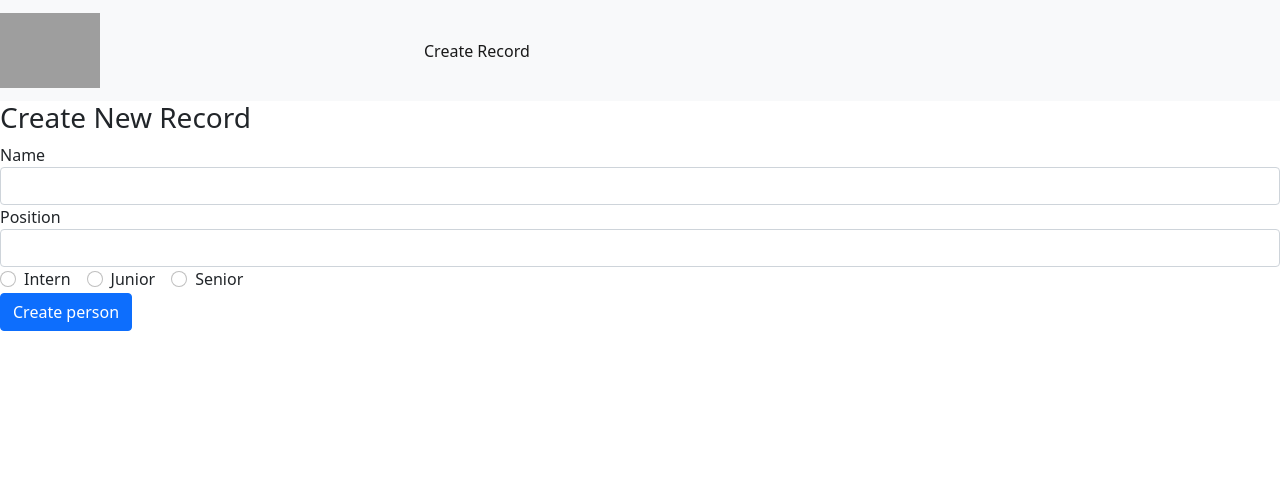
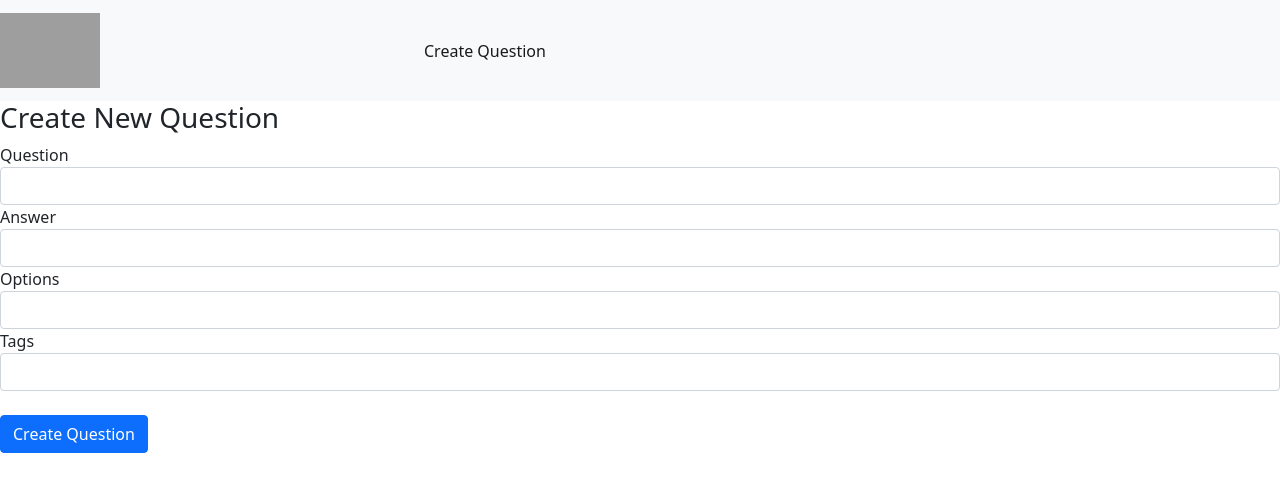
Before and after one commit to triveni692/nyntra-frontend, a React (Create React App) app: page /create in a window 1280 px wide. Shown: the top 492 px of the page. Built offline with nearby package versions, Linux system fonts and the light colour scheme; grey boxes are pictures that could not be loaded.

Commit message:
most changes

```diff
--- a/src/App.js
+++ b/src/App.js
@@ -5,7 +5,7 @@ import { Route, Routes } from "react-router-dom";
 
 // We import all the components we need in our app
 import Navbar from "./components/navbar";
-import RecordList from "./components/recordList";
+import QuestionList from "./components/questionList";
 import Edit from "./components/edit";
 import Create from "./components/create";
 
@@ -14,7 +14,7 @@ const App = () => {
    <div>
      <Navbar />
      <Routes>
-       <Route exact path="/" element={<RecordList />} />
+       <Route exact path="/" element={<QuestionList />} />
        <Route path="/edit/:id" element={<Edit />} />
        <Route path="/create" element={<Create />} />
      </Routes>
--- a/src/components/create.js
+++ b/src/components/create.js
@@ -1,11 +1,14 @@
 import React, { useState } from "react";
 import { useNavigate } from "react-router";
+import { arrayed } from "../utils";
+
 
 export default function Create() {
  const [form, setForm] = useState({
-   name: "",
-   position: "",
-   level: "",
+   question: "",
+   answer: "",
+   options: [],
+   tags: [],
  });
  const navigate = useNavigate();
 
@@ -21,91 +24,78 @@ export default function Create() {
    e.preventDefault();
 
    // When a post request is sent to the create url, we'll add a new record to the database.
-   const newPerson = { ...form };
+   const newQuestion = { ...form };
 
-   await fetch("http://localhost:5000/record/add", {
+   await fetch("http://localhost:5000/question/add", {
      method: "POST",
      headers: {
        "Content-Type": "application/json",
      },
-     body: JSON.stringify(newPerson),
+     body: JSON.stringify(newQuestion),
    })
    .catch(error => {
      window.alert(error);
      return;
    });
 
-   setForm({ name: "", position: "", level: "" });
+   setForm({ question: "", answer: "", options: [], "tags": [] });
    navigate("/");
  }
 
  // This following section will display the form that takes the input from the user.
  return (
    <div>
-     <h3>Create New Record</h3>
+     <h3>Create New Question</h3>
      <form onSubmit={onSubmit}>
        <div className="form-group">
-         <label htmlFor="name">Name</label>
+         <label htmlFor="question">Question</label>
          <input
            type="text"
            className="form-control"
-           id="name"
-           value={form.name}
-           onChange={(e) => updateForm({ name: e.target.value })}
+           id="question"
+           value={form.question}
+           onChange={(e) => updateForm({ question: e.target.value })}
          />
        </div>
        <div className="form-group">
-         <label htmlFor="position">Position</label>
+         <label htmlFor="answer">Answer</label>
          <input
            type="text"
            className="form-control"
-           id="position"
-           value={form.position}
-           onChange={(e) => updateForm({ position: e.target.value })}
+           id="answer"
+           value={form.answer}
+           onChange={(e) => updateForm({ answer: e.target.value })}
          />
        </div>
+
        <div className="form-group">
-         <div className="form-check form-check-inline">
-           <input
-             className="form-check-input"
-             type="radio"
-             name="positionOptions"
-             id="positionIntern"
-             value="Intern"
-             checked={form.level === "Intern"}
-             onChange={(e) => updateForm({ level: e.target.value })}
-           />
-           <label htmlFor="positionIntern" className="form-check-label">Intern</label>
-         </div>
-         <div className="form-check form-check-inline">
-           <input
-             className="form-check-input"
-             type="radio"
-             name="positionOptions"
-             id="positionJunior"
-             value="Junior"
-             checked={form.level === "Junior"}
-             onChange={(e) => updateForm({ level: e.target.value })}
-           />
-           <label htmlFor="positionJunior" className="form-check-label">Junior</label>
-         </div>
-         <div className="form-check form-check-inline">
-           <input
-             className="form-check-input"
-             type="radio"
-             name="positionOptions"
-             id="positionSenior"
-             value="Senior"
-             checked={form.level === "Senior"}
-             onChange={(e) => updateForm({ level: e.target.value })}
-           />
-           <label htmlFor="positionSenior" className="form-check-label">Senior</label>
-         </div>
+         <label htmlFor="options">Options</label>
+         <input
+           type="text"
+           className="form-control"
+           id="options"
+           value={form.options.join(';')}
+           onChange={(e) => updateForm({ options: arrayed(e.target.value) })}
+         />
        </div>
+
+       <div className="form-group">
+         <label htmlFor="tags">Tags</label>
+         <input
+           type="text"
+           className="form-control"
+           id="tags"
+           value={form.tags.join(';')}
+           onChange={(e) => updateForm({ tags: arrayed(e.target.value) })}
+         />
+       </div>
+
+       <br/>
+
        <div className="form-group">
          <input
            type="submit"
-           value="Create person"
+           value="Create Question"
            className="btn btn-primary"
          />
        </div>
--- a/src/components/edit.js
+++ b/src/components/edit.js
@@ -1,12 +1,13 @@
 import React, { useState, useEffect } from "react";
 import { useParams, useNavigate } from "react-router";
+import { arrayed } from "../utils";
 
 export default function Edit() {
  const [form, setForm] = useState({
-   name: "",
-   position: "",
-   level: "",
-   records: [],
+   question: "",
+   answer: "",
+   options: [],
+   tags: [],
  });
  const params = useParams();
  const navigate = useNavigate();
@@ -14,7 +15,7 @@ export default function Edit() {
  useEffect(() => {
    async function fetchData() {
      const id = params.id.toString();
-     const response = await fetch(`http://localhost:5000/record/${params.id.toString()}`);
+     const response = await fetch(`http://localhost:5000/question/${params.id.toString()}`);
 
      if (!response.ok) {
        const message = `An error has occurred: ${response.statusText}`;
@@ -22,14 +23,14 @@ export default function Edit() {
        return;
      }
 
-     const record = await response.json();
-     if (!record) {
-       window.alert(`Record with id ${id} not found`);
+     const question = await response.json();
+     if (!question) {
+       window.alert(`Question with id ${id} not found`);
        navigate("/");
        return;
      }
 
-     setForm(record);
+     setForm(question);
    }
 
    fetchData();
@@ -46,16 +47,17 @@ export default function Edit() {
 
  async function onSubmit(e) {
    e.preventDefault();
-   const editedPerson = {
-     name: form.name,
-     position: form.position,
-     level: form.level,
+   const editedQuestion = {
+     question: form.question,
+     answer: form.answer,
+     options: form.options,
+     tags: form.tags,
    };
 
    // This will send a post request to update the data in the database.
    await fetch(`http://localhost:5000/update/${params.id}`, {
      method: "POST",
-     body: JSON.stringify(editedPerson),
+     body: JSON.stringify(editedQuestion),
      headers: {
        'Content-Type': 'application/json'
      },
@@ -67,72 +69,57 @@ export default function Edit() {
  // This following section will display the form that takes input from the user to update the data.
  return (
    <div>
-     <h3>Update Record</h3>
+     <h3>Update Question</h3>
      <form onSubmit={onSubmit}>
        <div className="form-group">
-         <label htmlFor="name">Name: </label>
+         <label htmlFor="question">Question: </label>
          <input
            type="text"
            className="form-control"
-           id="name"
-           value={form.name}
-           onChange={(e) => updateForm({ name: e.target.value })}
+           id="question"
+           value={form.question}
+           onChange={(e) => updateForm({ question: e.target.value })}
          />
        </div>
        <div className="form-group">
-         <label htmlFor="position">Position: </label>
+         <label htmlFor="answer">Answer: </label>
          <input
            type="text"
            className="form-control"
-           id="position"
-           value={form.position}
-           onChange={(e) => updateForm({ position: e.target.value })}
+           id="answer"
+           value={form.answer}
+           onChange={(e) => updateForm({ answer: e.target.value })}
          />
        </div>
+
        <div className="form-group">
-         <div className="form-check form-check-inline">
-           <input
-             className="form-check-input"
-             type="radio"
-             name="positionOptions"
-             id="positionIntern"
-             value="Intern"
-             checked={form.level === "Intern"}
-             onChange={(e) => updateForm({ level: e.target.value })}
-           />
-           <label htmlFor="positionIntern" className="form-check-label">Intern</label>
-         </div>
-         <div className="form-check form-check-inline">
-           <input
-             className="form-check-input"
-             type="radio"
-             name="positionOptions"
-             id="positionJunior"
-             value="Junior"
-             checked={form.level === "Junior"}
-             onChange={(e) => updateForm({ level: e.target.value })}
-           />
-           <label htmlFor="positionJunior" className="form-check-label">Junior</label>
-         </div>
-         <div className="form-check form-check-inline">
-           <input
-             className="form-check-input"
-             type="radio"
-             name="positionOptions"
-             id="positionSenior"
-             value="Senior"
-             checked={form.level === "Senior"}
-             onChange={(e) => updateForm({ level: e.target.value })}
-           />
-           <label htmlFor="positionSenior" className="form-check-label">Senior</label>
+         <label htmlFor="options">Options: </label>
+         <input
+           type="text"
+           className="form-control"
+           id="options"
+           value={form.options.join(';')}
+           onChange={(e) => updateForm({ options: arrayed(e.target.value) })}
+         />
        </div>
+
+       <div className="form-group">
+         <label htmlFor="tags">Tags: </label>
+         <input
+           type="text"
+           className="form-control"
+           id="tags"
+           value={form.tags.join(';')}
+           onChange={(e) => updateForm({ tags: arrayed(e.target.value) })}
+         />
        </div>
+
        <br />
 
        <div className="form-group">
          <input
            type="submit"
-           value="Update Record"
+           value="Update Question"
            className="btn btn-primary"
          />
        </div>
--- a/src/components/navbar.js
+++ b/src/components/navbar.js
@@ -30,7 +30,7 @@ export default function Navbar() {
          <ul className="navbar-nav ml-auto">
            <li className="nav-item">
              <NavLink className="nav-link" to="/create">
-               Create Record
+               Create Question
              </NavLink>
            </li>
          </ul>
--- /dev/null
+++ b/src/components/questionList.js
@@ -0,0 +1,87 @@
+import React, { useEffect, useState } from "react";
+import { Link } from "react-router-dom";
+
+const Question = (props) => (
+ <tr>
+   <td>{props.question.question}</td>
+   <td>{props.question.answer}</td>
+   <td>{props.question.options.join(';')}</td>
+   <td>{props.question.tags.join(';')}</td>
+   <td>
+     <Link className="btn btn-link" to={`/edit/${props.question._id}`}>Edit</Link> |
+     <button className="btn btn-link"
+       onClick={() => {
+         props.deleteQuestion(props.question._id);
+       }}
+     >
+       Delete
+     </button>
+   </td>
+ </tr>
+);
+
+export default function QuestionList() {
+ const [questions, setQuestions] = useState([]);
+
+ // This method fetches the questions from the database.
+ useEffect(() => {
+   async function getQuestions() {
+     const response = await fetch(`http://localhost:5000/question/`);
+
+     if (!response.ok) {
+       const message = `An error occurred: ${response.statusText}`;
+       window.alert(message);
+       return;
+     }
+
+     const questions = await response.json();
+     setQuestions(questions);
+   }
+
+   getQuestions();
+
+   return;
+ }, [questions.length]);
+
+ // This method will delete a question
+ async function deleteQuestion(id) {
+   await fetch(`http://localhost:5000/${id}`, {
+     method: "DELETE"
+   });
+
+   const newQuestions = questions.filter((el) => el._id !== id);
+   setQuestions(newQuestions);
+ }
+
+ // This method will map out the questions on the table
+ function questionList() {
+   return questions.map((question) => {
+     return (
+       <Question
+         question={question}
+         deleteQuestion={() => deleteQuestion(question._id)}
+         key={question._id}
+       />
+     );
+   });
+ }
+
+ // This following section will display the table with the questions of individuals.
+ return (
+   <div>
+     <h3>Question List</h3>
+     <table className="table table-striped" style={{ marginTop: 20 }}>
+       <thead>
+         <tr>
+           <th>Question</th>
+           <th>Answer</th>
+           <th>Options</th>
+           <th>Tags</th>
+           <th>Action</th>
+         </tr>
+       </thead>
+       <tbody>{questionList()}</tbody>
+     </table>
+   </div>
+ );
+}
--- a/src/components/recordList.js
+++ /dev/null
@@ -1,85 +0,0 @@
-import React, { useEffect, useState } from "react";
-import { Link } from "react-router-dom";
-
-const Record = (props) => (
- <tr>
-   <td>{props.record.name}</td>
-   <td>{props.record.position}</td>
-   <td>{props.record.level}</td>
-   <td>
-     <Link className="btn btn-link" to={`/edit/${props.record._id}`}>Edit</Link> |
-     <button className="btn btn-link"
-       onClick={() => {
-         props.deleteRecord(props.record._id);
-       }}
-     >
-       Delete
-     </button>
-   </td>
- </tr>
-);
-
-export default function RecordList() {
- const [records, setRecords] = useState([]);
-
- // This method fetches the records from the database.
- useEffect(() => {
-   async function getRecords() {
-     const response = await fetch(`http://localhost:5000/record/`);
-
-     if (!response.ok) {
-       const message = `An error occurred: ${response.statusText}`;
-       window.alert(message);
-       return;
-     }
-
-     const records = await response.json();
-     setRecords(records);
-   }
-
-   getRecords();
-
-   return;
- }, [records.length]);
-
- // This method will delete a record
- async function deleteRecord(id) {
-   await fetch(`http://localhost:5000/${id}`, {
-     method: "DELETE"
-   });
-
-   const newRecords = records.filter((el) => el._id !== id);
-   setRecords(newRecords);
- }
-
- // This method will map out the records on the table
- function recordList() {
-   return records.map((record) => {
-     return (
-       <Record
-         record={record}
-         deleteRecord={() => deleteRecord(record._id)}
-         key={record._id}
-       />
-     );
-   });
- }
-
- // This following section will display the table with the records of individuals.
- return (
-   <div>
-     <h3>Record List</h3>
-     <table className="table table-striped" style={{ marginTop: 20 }}>
-       <thead>
-         <tr>
-           <th>Name</th>
-           <th>Position</th>
-           <th>Level</th>
-           <th>Action</th>
-         </tr>
-       </thead>
-       <tbody>{recordList()}</tbody>
-     </table>
-   </div>
- );
-}
--- /dev/null
+++ b/src/utils.js
@@ -0,0 +1,5 @@
+export function arrayed(str) {
+    str = str || "";
+    str = str.trim();
+    return str.split(';');
+}
```
